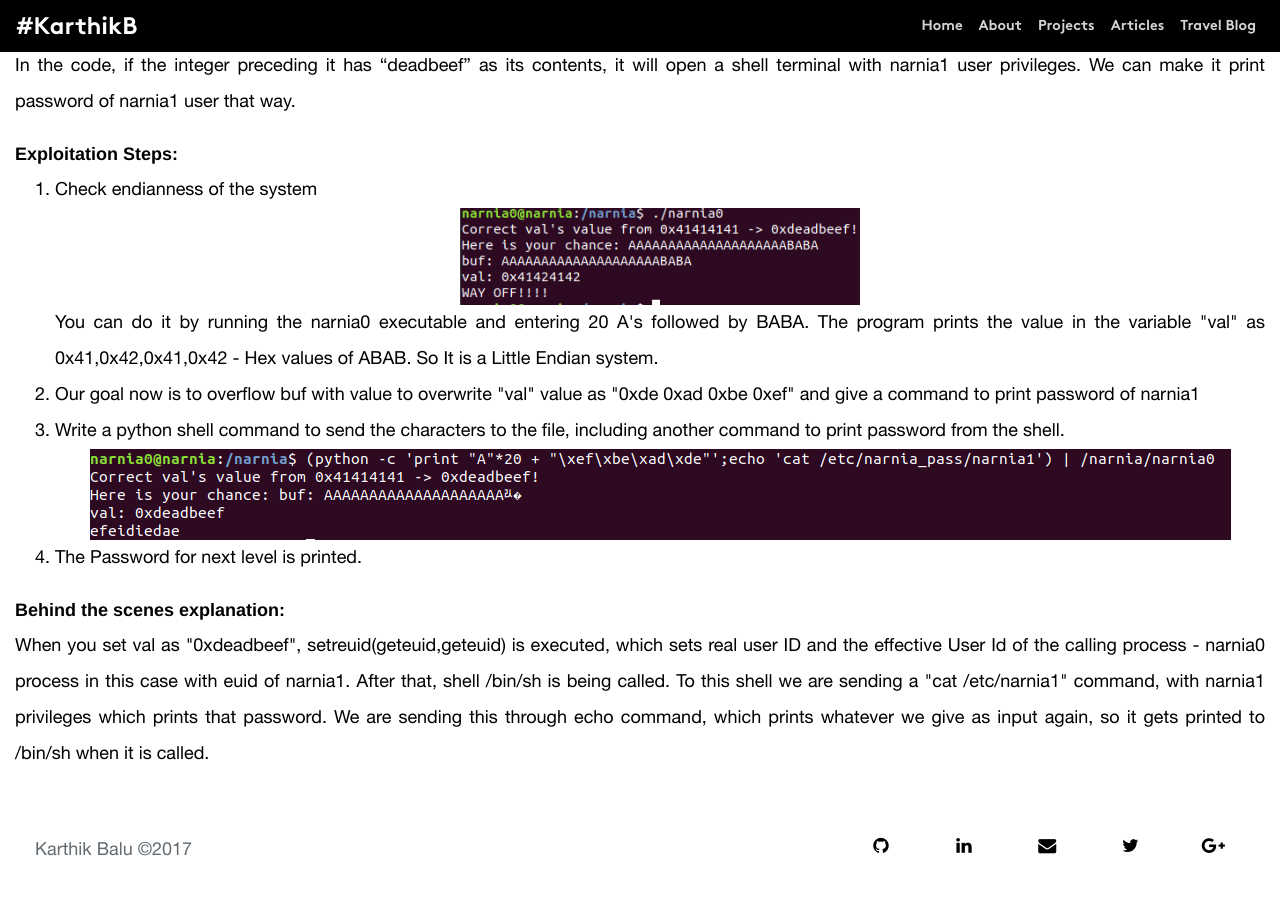
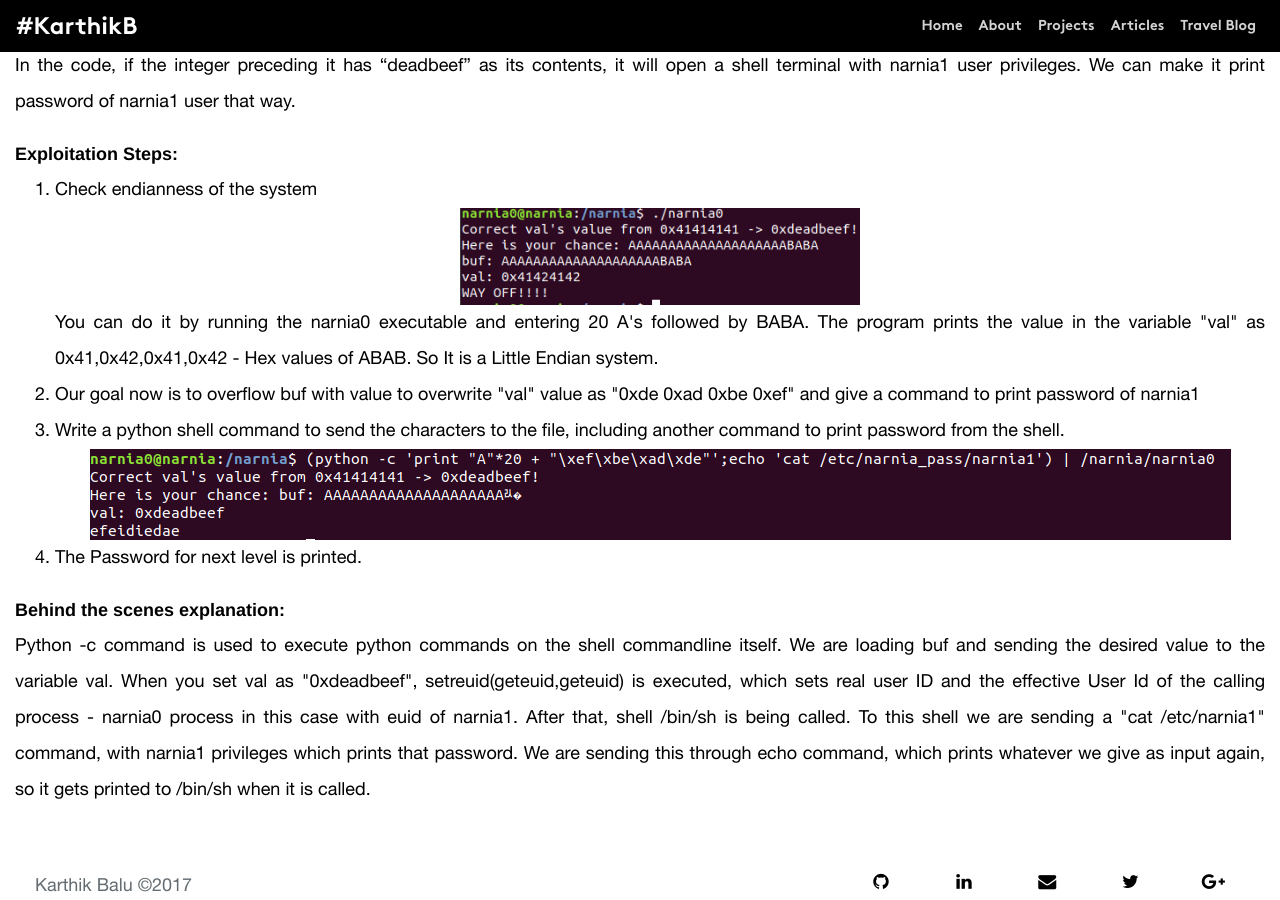
Before and after one commit to karthik-balu/karthik-balu.github.io, a Jekyll site: the page built from _posts/2018-05-23-Cybersecurity-Narnia0.html, in a window 1280 px wide and 900 px high, scrolled down 2034 px. Built offline with Jekyll 4.4.1, drawn with Linux system fonts in a browser that asks for light colours; before the commit the page ends 2898 px from its top, so only the background shows below that.

Commit message:
Explanations improved

```diff
--- a/_posts/2018-05-23-Cybersecurity-Narnia0.html
+++ b/_posts/2018-05-23-Cybersecurity-Narnia0.html
@@ -75,8 +75,8 @@ category: projects
 
     <p>
       <li>Behind the scenes explanation:</li>
-        When you set val as "0xdeadbeef",
-        setreuid(geteuid,geteuid) is executed, which sets real user ID and the effective User Id of the calling process - narnia0 process in this case with euid of narnia1.
+        Python -c command is used to execute python commands on the shell commandline itself. We are loading buf and sending the desired value to the variable val.
+        When you set val as "0xdeadbeef", setreuid(geteuid,geteuid) is executed, which sets real user ID and the effective User Id of the calling process - narnia0 process in this case with euid of narnia1.
         After that, shell /bin/sh is being called. To this shell we are sending a "cat /etc/narnia1" command, with narnia1 privileges which prints that password.
         We are sending this through echo command, which prints whatever we give as input again, so it gets printed to /bin/sh when it is called.
     </p>
```
